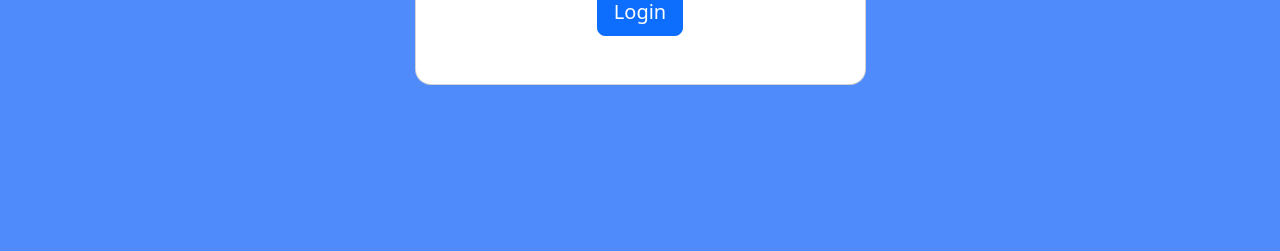
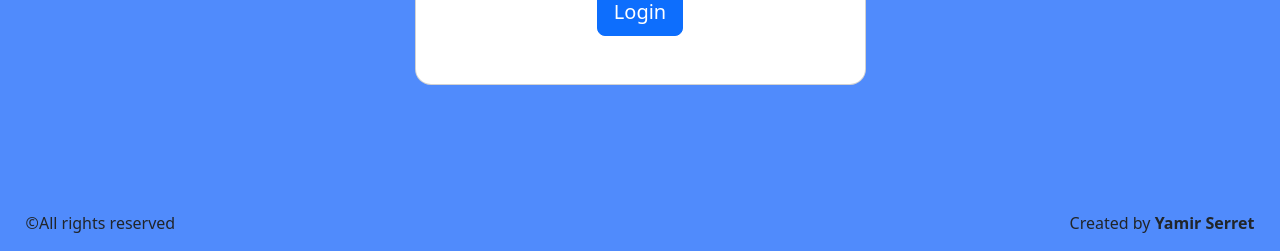
Before and after one commit to 26Lunas/Backend_register_info_vehicle, a PHP site: page / in a window 1280 px wide. Shown: the part 549-800 px from the top of the page. Run offline with PHP 8.4, Linux system fonts and the light colour scheme.

Commit message:
Segundo cambio

```diff
--- a/css/style.css
+++ b/css/style.css
@@ -11,3 +11,13 @@
     top: 5vh;
     left: 38%;
 } */
+.cont-creditos{
+    /* border: solid 3px red; */
+    width: 100%;
+    position: absolute;
+    bottom: 0;
+    display: flex;
+    align-items: center;
+    justify-content: space-between;
+    padding: 0 2%;
+}
--- a/index.html
+++ b/index.html
@@ -54,6 +54,11 @@
 
 
 
+      <div class="cont-creditos">
+        <p>&copy;All rights reserved</p>
+        <p>Created by<strong> Yamir Serret</strong></p>
+      </div>
+
        <!-- JS Bootstrap 5.3 -->
 <script src="https://cdn.jsdelivr.net/npm/bootstrap@5.3.0/dist/js/bootstrap.bundle.min.js"></script>
 </body>
```
